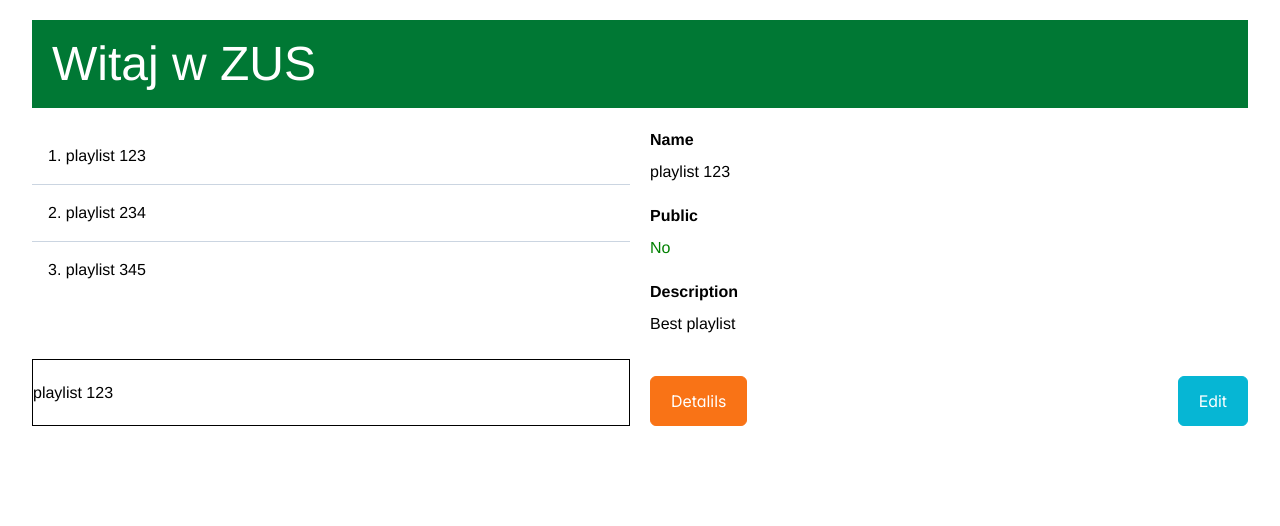
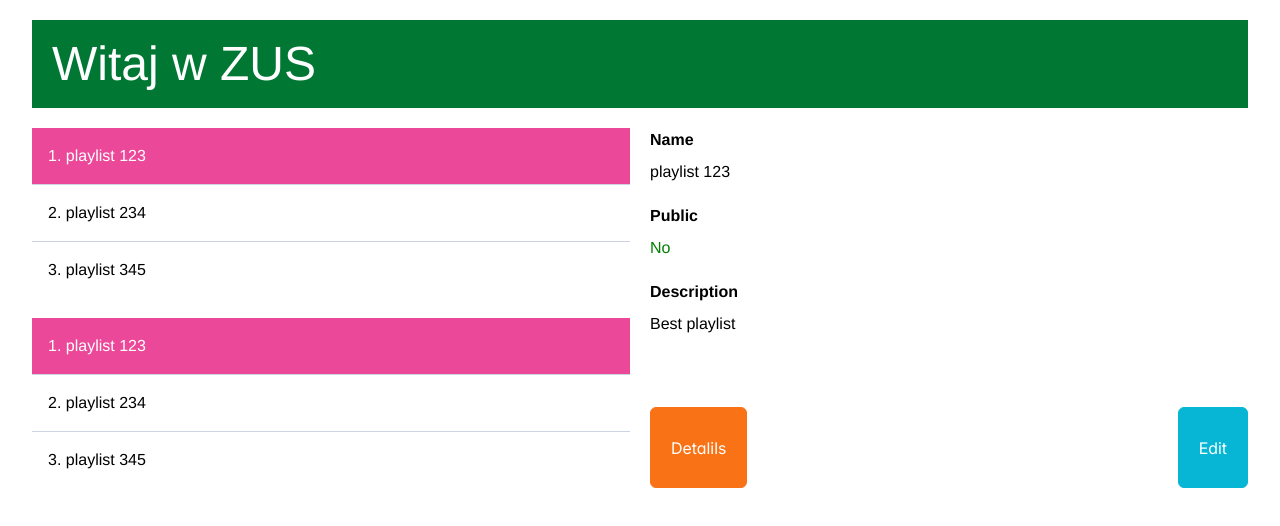
Before and after one commit to slawekppr/zus-react, a React (Vite) app: page / in a window 1280 px wide. Shown: the top 526 px of the page. Built offline with nearby package versions, Linux system fonts and the light colour scheme; a web font is replaced by a local one.

Commit message:
Controlled vs not controlled Components  props/callbackProps

```diff
--- a/src/playlists/components/PlaylistList.tsx
+++ b/src/playlists/components/PlaylistList.tsx
@@ -2,15 +2,14 @@ import React, { useState } from "react";
 import { mockPlaylists } from "./mockPlaylists";
 import type { Playlist } from "./Playlist";
 
-type Props = { playlists: Playlist[] };
+type Props = {
+  playlists: Playlist[];
+  onSelect: (id: string) => void;
+  selectedId: string;
+};
 
-const PlaylistList = ({ playlists }: Props) => {
-  const [selectedId, setSelectedId] = useState("");
-
-  const selectById = (id: string) => {
-    setSelectedId(id);
-  };
-
+// Controlled (state)
+const PlaylistList = ({ playlists, onSelect, selectedId }: Props) => {
   return (
     <div>
       <div className="divide-y divide-slate-300 divide-solid">
@@ -21,7 +20,7 @@ const PlaylistList = ({ playlists }: Props) => {
                 ? "bg-pink-500 text-white"
                 : "cursor-pointer hover:bg-pink-200"
             }`}
-            onClick={() => selectById(playlist.id)}
+            onClick={() => onSelect(playlist.id)}
             key={playlist.id}
           >
             {i + 1}. {playlist.name}
--- a/src/playlists/containers/PlaylistView.tsx
+++ b/src/playlists/containers/PlaylistView.tsx
@@ -12,9 +12,9 @@ const PlaylistView = () => {
 
   const playlists = mockPlaylists;
   const [selectedId, setSelectedId] = useState("123");
-  const [selected, setSelected] = useState(playlists[0])
+  const [selected, setSelected] = useState(playlists[0]);
 
-  const selectById = (id: string) => {
+  const selectPlaylistById = (id: string) => {
     setSelectedId(id);
   };
 
@@ -26,14 +26,25 @@ const PlaylistView = () => {
     setMode("editor");
   };
 
+  console.log("render view");
+
   return (
     <div>
       <div className="grid grid-cols-2 gap-5">
         <div className="grid gap-5">
+          <PlaylistList
+            playlists={playlists}
+            selectedId={selectedId}
+            onSelect={selectPlaylistById}
+          />
 
-          <PlaylistList playlists={playlists} />
-          <input type="text" value={selected.name} />
+          <PlaylistList
+            playlists={playlists}
+            selectedId={selectedId}
+            onSelect={selectPlaylistById}
+          />
 
+          {/* <input type="text" value={selected.name} onKeyDown={e => {}} /> */}
         </div>
 
         <div className="grid gap-5">
```
